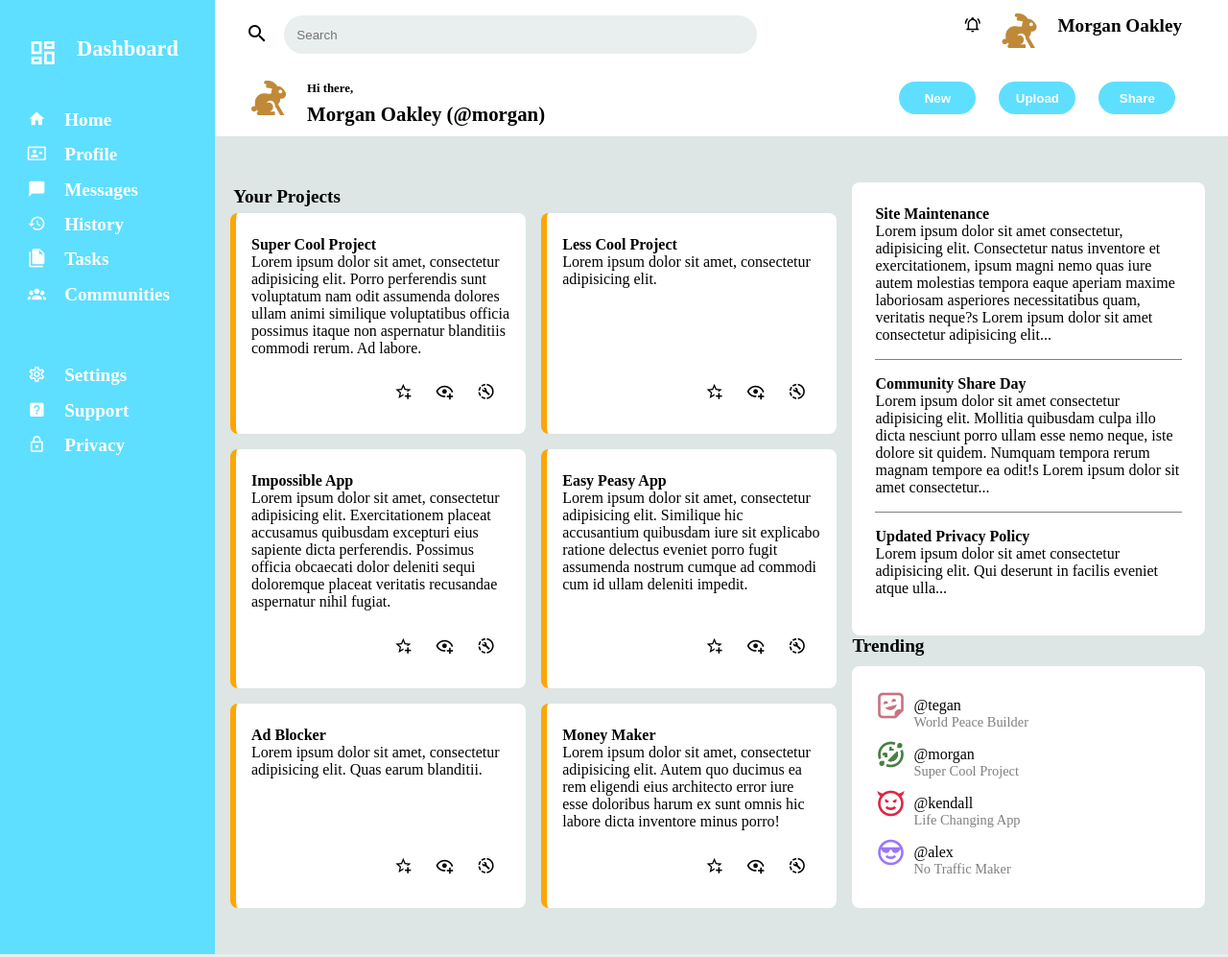
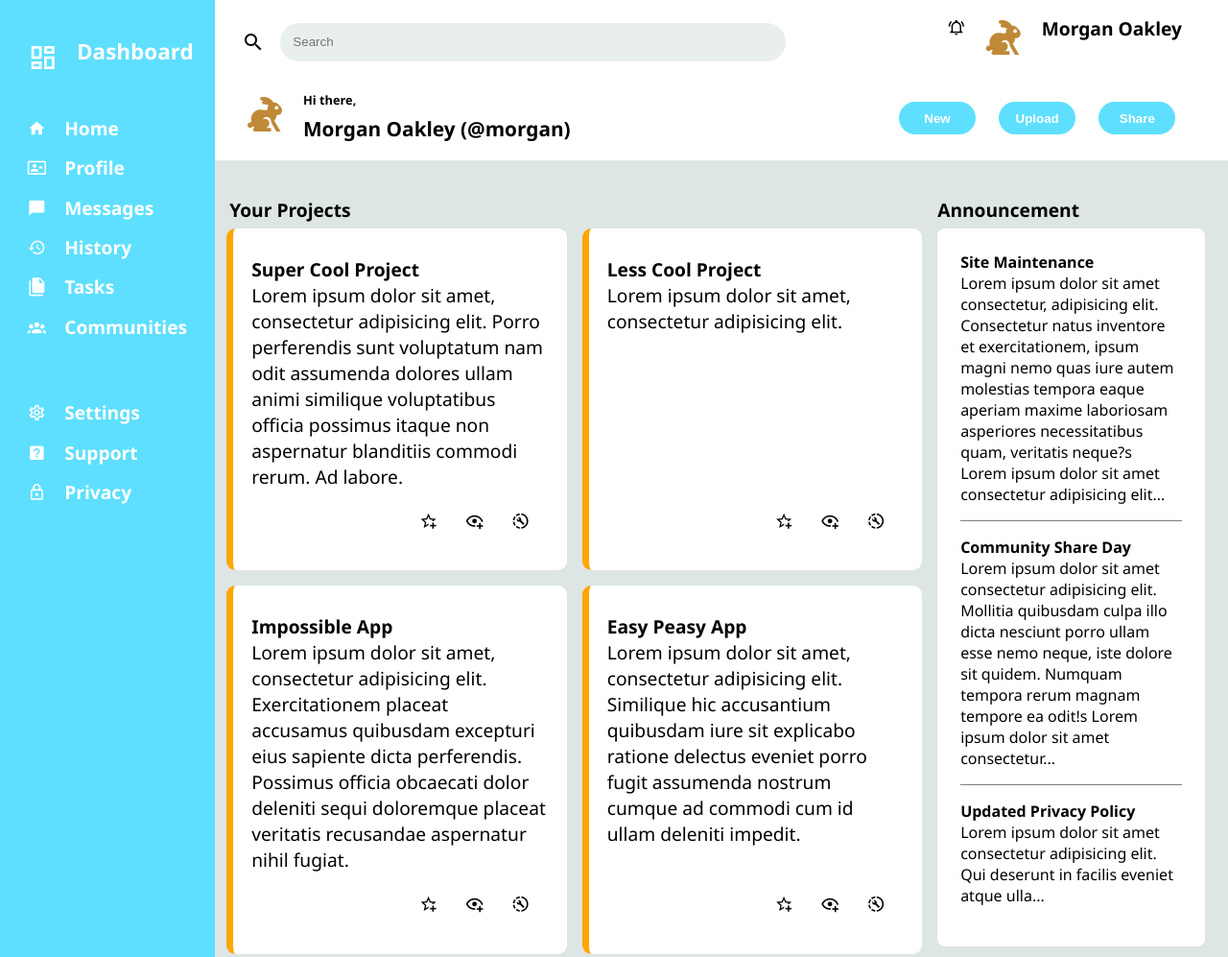
Before and after one commit to codeByMihaly/Admin-dashboard, a plain HTML site: page index.html in a window 1280 px wide. Shown: the top 997 px of the page at 96% size. Drawn offline with Linux system fonts and the light colour scheme.

Commit message:
some updates at css

```diff
--- a/index.html
+++ b/index.html
@@ -8,8 +8,9 @@
   <link rel="stylesheet" href="https://cdn.jsdelivr.net/npm/@mdi/font/css/materialdesignicons.min.css">
 
 </head>
-
+ <!-- From the container start's the grid -->
 <body class="container">
+   <!-- This is the header side, with icons -->
  <header class="header">
   <div class="upper-head">
    <div class="headbar">
@@ -51,6 +52,7 @@
      </div>
    </nav>
  </header>
+      <!-- Here comes the main side. These are the central boxes. -->
  <main class="main">
    <p id="projects-text">Your Projects</p>
   <div class="block-system">
@@ -58,23 +60,23 @@
       <h4>Super Cool Project</h4>
       <p>Lorem ipsum dolor sit amet, consectetur adipisicing elit. Porro perferendis sunt voluptatum nam odit assumenda dolores ullam animi similique voluptatibus officia possimus itaque non aspernatur blanditiis commodi rerum. Ad labore.</p>
      <div class="block-icons">
-      <div class="block-icon" id="block-icon1"> <p class="mdi mdi-star-plus-outline"></p></p></div>
+      <div class="block-icon" id="block-icon1"> <p class="mdi mdi-star-plus-outline"></p></div>
       <div class="block-icon" id="block-icon2"> <p class="mdi mdi-eye-plus-outline"></p></div>
       <div class="block-icon" id="block-icon3"> <p class="mdi mdi-progress-wrench"></p></div>
      </div>
     </div>
     <div class="blocks"><h4>Less Cool Project</h4><p>Lorem ipsum dolor sit amet, consectetur adipisicing elit.</p>
      <div class="block-icons">
-      <div class="block-icon" id="block-icon1"> <p class="mdi mdi-star-plus-outline"></p></p></div>
+      <div class="block-icon" id="block-icon1"> <p class="mdi mdi-star-plus-outline"></p></div>
       <div class="block-icon" id="block-icon2"> <p class="mdi mdi-eye-plus-outline"></p></div>
       <div class="block-icon" id="block-icon3"> <p class="mdi mdi-progress-wrench"></p></div>
      </div>
     </div>
     <div class="blocks"><h4>Impossible App</h4><p>Lorem ipsum dolor sit amet, consectetur adipisicing elit. Exercitationem placeat accusamus quibusdam excepturi eius sapiente dicta perferendis. Possimus officia obcaecati dolor deleniti sequi doloremque placeat veritatis recusandae aspernatur nihil fugiat.</p>
      <div class="block-icons">
-      <div class="block-icon" id="block-icon1"> <p class="mdi mdi-star-plus-outline"></p></p></div>
+      <div class="block-icon" id="block-icon1"> <p class="mdi mdi-star-plus-outline"></p></div>
       <div class="block-icon" id="block-icon2"> <p class="mdi mdi-eye-plus-outline"></p></div>
-      <div class="block-icon" id="block-icon3"> <p class="mdi mdi-progress-wrench"></p></p></div>
+      <div class="block-icon" id="block-icon3"> <p class="mdi mdi-progress-wrench"></p></div>
      </div>
     </div>
     <div class="blocks"><h4>Easy Peasy App</h4><p>Lorem ipsum dolor sit amet, consectetur adipisicing elit.
@@ -101,8 +103,10 @@
     </div>
   </div>
  </main>
+         <!-- Right side grid with two blocks  -->
  <article class="article">
-
+   <p id="announcement-text">Announcement</p>
+    <!-- Announement block -->
   <div class="announcement">
       <h4 class=article-header1>Site Maintenance</h4>
       <p class="article-para">Lorem ipsum dolor sit amet consectetur, adipisicing elit. Consectetur natus inventore et exercitationem, ipsum magni nemo quas iure autem molestias tempora eaque aperiam maxime laboriosam asperiores necessitatibus quam, veritatis neque?s Lorem ipsum dolor sit amet consectetur adipisicing elit...</p>
@@ -113,6 +117,7 @@
     Qui deserunt in facilis eveniet atque ulla...</p>
   </div>
    <p id="trending-text">Trending</p>
+   <!-- Trending side -->
     <div class="trending">
        <div class="first-row">
          <p class="mdi mdi-sticker-emoji"></p>
@@ -144,7 +149,8 @@
        </div>
     </div>
   </article>
- <sidebar class="sidebar">
+  <!-- Sidebar side -->
+ <aside class="sidebar">
   <div class="upper-sidebar">
     <div class="dashboard">
      <div id="sideboard-icon"><p class="mdi mdi-view-dashboard-outline"></p></div>
@@ -189,6 +195,6 @@
      <p id="privacy">Privacy</p>
    </div>
   </div>
- </sidebar>
+ </aside>
   <script src=script.js></script>
 </body>
--- a/style.css
+++ b/style.css
@@ -1,3 +1,7 @@
+/* There is 0 margin from the start.
+ * There is 4 parts with grid.
+ * There is 2 sub-parts from the article. */
+
 * {
     margin: 0;
 
@@ -5,38 +9,53 @@
 
 body {
     background-color: #cfdada75;
-
+    font-family: "Segoe UI", "sans-serif";
 }
 
+/* Main container */
+
 .container {
-    display: grid;
-    grid-template-columns: clamp(160px, 200px 1fr) repeat(3, minmax(150px, 1fr));
-    grid-template-rows: minmax(50px, 0.5fr) repeat(4, minmax(150px, 1fr));
+  display: grid;
+  grid-template-columns: 220px 1.5fr 1fr 1fr;
+  grid-template-rows: auto 1fr;
+  min-height: 100vh;
+}
 
-}
+/* Header side */
 
 .header {
     background-color: #FFFFFF;
     grid-area: 1/2/2/5;
-
+    display: flex;
+    flex-direction: column;
 }
 
 .headbar {
   display: flex;
   gap: 1em;
   margin: 1em 1em 1em 2em;
+  align-items: center;
+  flex: 1;
+}
+
+.upper-head {
+  display: flex;
+  justify-content: space-between;
+  align-items: center;
 }
 
 .mdi-magnify {
   font-size: 1.5rem;
-  margin-top: 0.3em;
 }
 
+
 input {
+  flex: 1;
+  min-width: 150px;
+  max-width: 500px;
   background-color: #cfdada75;
   border: none;
   border-radius: 2em;
-  width: 35em;
   height: 1em;
   padding: 1em;
 }
@@ -49,12 +68,22 @@ input {
 
 .mdi-bell-ring-outline {
   font-size: 1.1rem;
+  cursor: pointer;
 }
 
 .mdi-rabbit {
   color: rgb(192, 137, 56);
   font-size: 3rem;
   margin-top: -0.2em;
+  cursor: pointer;
+}
+
+.mdi-rabbit:hover {
+  color: rgb(192, 137, 56, 0.8);
+}
+
+.mdi-rabbit:active {
+  color: rgb(192, 137, 56, 0.5);
 }
 
 #profile-name {
@@ -88,6 +117,12 @@ input {
   font-size: 1.3rem;
 }
 
+.upper-buttons {
+  display: flex;
+  align-items: center;
+  white-space: nowrap;
+}
+
 .btn {
   background-color: rgb(94, 223, 255);
   border: none;
@@ -99,6 +134,7 @@ input {
   height: 2.5em;
   font-weight: 700;
   cursor: pointer;
+
 }
 
 .btn:hover{
@@ -109,23 +145,35 @@ input {
   background-color: rgb(94, 223, 255, 0.8);
 }
 
+/* The header side ends here.
+ * Main side */
 
 .main {
-  display: grid;
-  grid-area: 2/2/5/4;
+  grid-area: 2/2/3/4;
   background-color: #cfdada75;
+}
+
+.main, .article {
+  display: flex;
+  flex-direction: column;
+}
+
+.block-system, .announcement, .trending {
+  flex: 1 1 auto;
 }
 
 #projects-text {
   display: flex;
   align-items: end;
+  margin-top: 2em;
   margin-left: 1em;
   margin-bottom: -2.7em;
   padding-bottom: 0.5em;
   font-size: 1.2rem;
   font-weight: 700;
+}
 
-}
+/* This is the centre of the page. Block system starts here. */
 
 .block-system {
   display: grid;
@@ -139,11 +187,15 @@ input {
   display: flex;
   flex-direction: column;
   background-color: #FFFFFF;
-  font-size: 1rem;
+  font-size: 1.2rem;
   padding: 1.5em 1em 2em;
   border-left: 0.4em solid orange;
   border-radius: 0.5em;
+  transition: all 0.2s ease
+}
 
+.blocks:hover {
+  background-color: rgb(255,255,255, 0.7)
 }
 
 .block-icons {
@@ -173,23 +225,27 @@ input {
   color: rgb(255, 166, 0, 0.7);
 }
 
+/* The main side ends here.
+ * Article side */
+
 .article {
-    display: grid;
-    grid-template-rows: minmax(150px, 1fr);
-    grid-area: 2/4/5/5;
-    background-color: #cfdada75;
+  grid-area: 2/4/3/5;
+  background-color: #cfdada75;
 
 }
 
 #announcement-text {
   display: flex;
   align-items: end;
+  margin-top: 2em;
   margin-bottom: -2.7em;
-  margin-top: -50em;
   padding-bottom: 0.5em;
   font-size: 1.2rem;
   font-weight: 700;
 }
+
+/* It's in the article side.
+ * Announcement sub part */
 
 .announcement {
     margin: 3em 1.5em 0em 0;
@@ -212,10 +268,14 @@ input {
 #trending-text {
   display: flex;
   align-items: end;
+  margin-top: 2em;
   padding-bottom: 0.5em;
   font-size: 1.2rem;
   font-weight: 700;
 }
+
+/* It's in the article side.
+ * Trending sub part */
 
 .trending {
     margin: 0em 1.5em 3em 0;
@@ -260,22 +320,20 @@ input {
   font-size: 0.9rem;
 }
 
+/* Article side ends here.
+ * Sidebar start's from here. */
+
 .sidebar {
     background-color: rgb(94, 223, 255);
-    grid-area: 1/1/5/2;
+    grid-area: 1/1/3/2;
     width: 14rem;
     color: white;
     font-weight: 700;
-    font-size: 1.2rem
+    font-size: 1.2rem;
 }
 
 .mdi-view-dashboard-outline {
   font-size: 2rem;
-}
-
-.upper-head {
-  display: flex;
-  justify-content: space-between;
 }
 
 .upper-sidebar {
@@ -374,19 +432,21 @@ input {
 .communities:hover,
 .settings:hover,
 .support:hover,
-.privacy:hover {
+.privacy:hover,
+.mdi-bell-ring-outline:hover {
   color: orange
 }
 
-.dashboard:active,
-.home:active,
-.profile-sidebar:active,
-.messages:active,
-.history:active,
-.tasks:active,
-.communities:active,
-.settings:active,
-.support:active,
-.privacy:active {
+#dashboard:active,
+#home:active,
+#profile:active,
+#messages:active,
+#history:active,
+#tasks:active,
+#communities:active,
+#settings:active,
+#support:active,
+#privacy:active,
+.mdi-bell-ring-outline:active {
   color: rgb(255, 165, 0, 0.4)
 }
```
